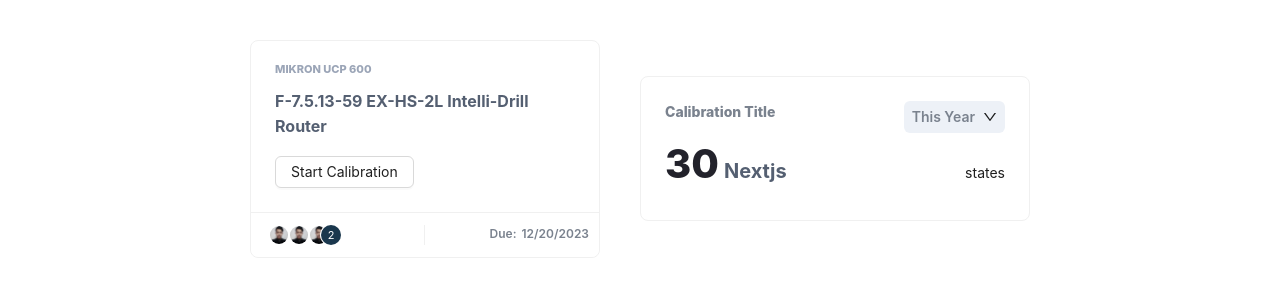
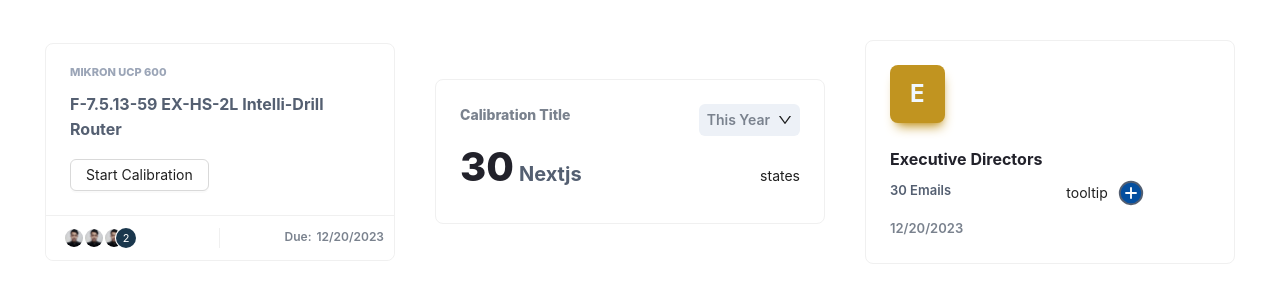
Before and after one commit to muhamash/components-lib-v1, a Next.js app: page /output in a window 1280 px wide. Shown: the top 302 px of the page. Built offline with nearby package versions, Linux system fonts and the light colour scheme.

Commit message:
email cards

```diff
--- /dev/null
+++ b/src/app/emailCards/page.css
@@ -0,0 +1,33 @@
+.titleHead{
+    background: #C19420;
+    color: aliceblue;
+    font-size: 24px;
+    font-weight: 700;
+    padding: 10px 20px;
+    border-radius: 8px;
+    box-shadow: 10px black;
+    box-shadow: 2px 8px 12px -5px #C19420, 1px 4px 6px -6px #C19420;
+}
+
+.groupTitle{
+    color: #22222B;
+    font-size: 16px;
+    font-weight: 700;
+}
+
+.emailCounter{
+    color: #545F71;
+    font-size: 13px;
+    font-weight: 600;
+}
+
+.emailCardDate{
+    color: #7A828E;
+    font-size: 13px;
+    font-weight: 600;
+}
+
+.emailCardAddButton{
+    font-size: 20px;
+    color: #054F9F;
+}
--- a/src/app/emailCards/page.tsx
+++ b/src/app/emailCards/page.tsx
@@ -0,0 +1,91 @@
+'use client';
+
+import React from "react";
+import { Card, Space } from "antd";
+import './page.css';
+import { PlusCircleOutlined } from '@ant-design/icons';
+
+interface EmailCardProps
+{
+    head: string;
+    title: string;
+    emailCount: String;
+    date: string
+}
+
+const EmailCard = (props: EmailCardProps) =>
+{
+    const { head, title, emailCount, date } = props;
+    return (
+        <div>
+            <Card
+                hoverable
+                style={{
+                    width: '370px',
+                }}
+            >
+                <Space
+                    direction="vertical"
+                    size={'large'}
+                >
+                    <div
+                        style={{
+                            // backgroundColor: '#C19420',
+                            // width: 'fit'
+                        }}
+                    >
+                        <button
+                            className="titleHead"
+                        >
+                            {head}
+                        </button>
+                    </div>
+                    <Space
+                        size={'large'}
+                    >
+                        <Space
+                            direction="vertical"
+                            size={'small'}
+                        >
+                            <div
+                                className="groupTitle"
+                            >
+                                {title}
+                            </div>
+                            <div
+                                className="emailCounter"
+                            >
+                                {emailCount}
+                            </div>
+                            <div
+                                style={{
+                                    paddingTop: '10px',
+                                }}
+                                className="emailCardDate"
+                            >
+                                {date}
+                            </div>
+                        </Space>
+                        <Space
+                            align="center"
+                        >
+                            <div>
+                                tooltip
+                            </div>
+                            <div>
+                                <svg width="30" height="30" viewBox="0 0 24 24" fill="#054F9F" xmlns="http://www.w3.org/2000/svg">
+                                    <path d="M21 12C21 16.9706 16.9706 21 12 21C7.02944 21 3 16.9706 3 12C3 7.02944 7.02944 3 12 3C16.9706 3 21 7.02944 21 12Z" stroke="#545F71" stroke-width="1.5" stroke-linecap="round" stroke-linejoin="round" />
+                                    <path d="M12 8V12M12 12V16M12 12H16M12 12H8" stroke="#FFFFFF" stroke-width="1.5" stroke-linecap="round" stroke-linejoin="round" />
+                                </svg>
+
+                            </div>
+                        </Space>
+                    </Space>
+                </Space>
+
+            </Card>
+        </div>
+    );
+};
+
+export default EmailCard;
--- a/src/app/output/page.tsx
+++ b/src/app/output/page.tsx
@@ -1,5 +1,7 @@
 import CalibrationCard from "../calibrationCards/page";
 import CalibrationStateCard from "../calibrationStatesCards/page";
+import EmailCard from "../emailCards/page";
+import EmailCards from "../emailCards/page";
 
 const users = [
     {
@@ -50,7 +52,8 @@ const page = () =>
                 CustomDate={currentDate}
                 width="350px"
                 />
-            <CalibrationStateCard title={"Calibration Title"} amount={30} element={"Nextjs"}/>
+            <CalibrationStateCard title={"Calibration Title"} amount={30} element={"Nextjs"} />
+            <EmailCard head={"E"} title={"Executive Directors"} emailCount={'30 Emails'} date={currentDate}/>
         </div>
     )
 
```
